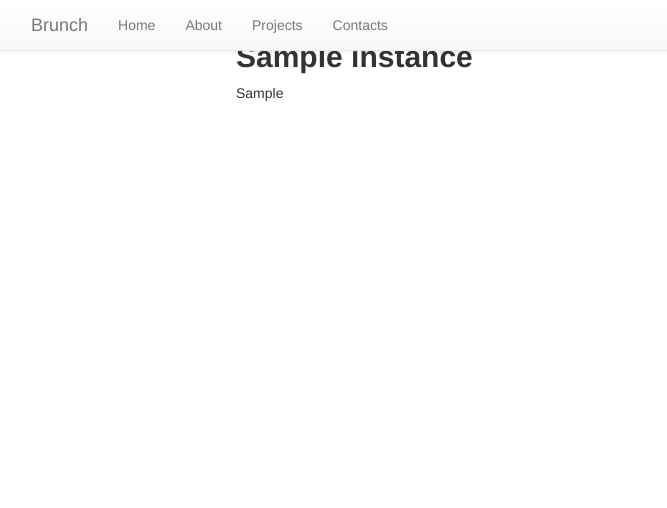
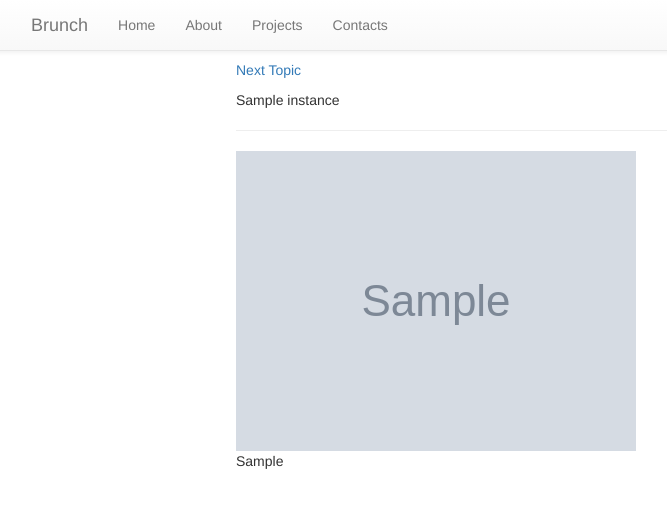
Before and after one commit to choia/brunch-blog-1.0, a Django app: template brunch010_app/templates/detail.html in a window 1280 px wide. Shown: the top 508 px of the page, without its empty margins (39-706 px from the left). Run offline with Django 3.2, Linux system fonts and the light colour scheme; the template is opened without the code that fills it: most values are stand-ins (such as "Sample title", 1, 10 or a date in 2020); grey boxes marked "Sample" are stand-in pictures; some libraries are stand-ins or nearby versions.

Commit message:
get_next and prev function added

```diff
--- a/brunch010_app/templates/detail.html
+++ b/brunch010_app/templates/detail.html
@@ -1,12 +1,23 @@
 {% extends "base.html" %}
 
 {% block content %}
-<div class="col-md-9 col-md-offset-2">
+
+<div class="col-md-8 col-md-offset-2">
 
 	<p><a href="{% url 'brunch010:post_home' %}">Back to Main Page</a></p>
-	<h2><strong>{{ instance.title }}</strong></h2>
-	<p>{{ instance.get_html|safe }}</p>
-	<br/>
+
+	{% if instance.get_prev %}
+	<p><a href="{{ instance.get_prev.id }}">Previous Topic</a></p>
+	{% endif %}
+	{% if instance.get_next %}
+	<p><a href="{{ instance.get_next.id }}">Next Topic</a></p>
+	{% endif %}
+
+	  <div class="detail-title">{{ instance.title }}</div><hr/>
+	  {% if instance.image %}
+        <img src="{{ instance.image.url }}" class="img-responsive" alt="image" />
+	  {% endif %}
+	<p>{{ instance.get_html|safe }}</p><br/>
 
 </div>
 {% endblock content %}
--- a/brunch010_app/views.py
+++ b/brunch010_app/views.py
@@ -46,7 +46,6 @@ def post_create(request):
 def post_detail(request, id):
 	instance = get_object_or_404(Post, id=id)
 	context = {
-		"title": instance.title,
 		"instance": instance,
 	}
 
```
Also changed, not shown: brunch010_app/models.py (+14 -0 lines), brunch010_app/templates/login.html (+4 -3 lines), 1 other file.
